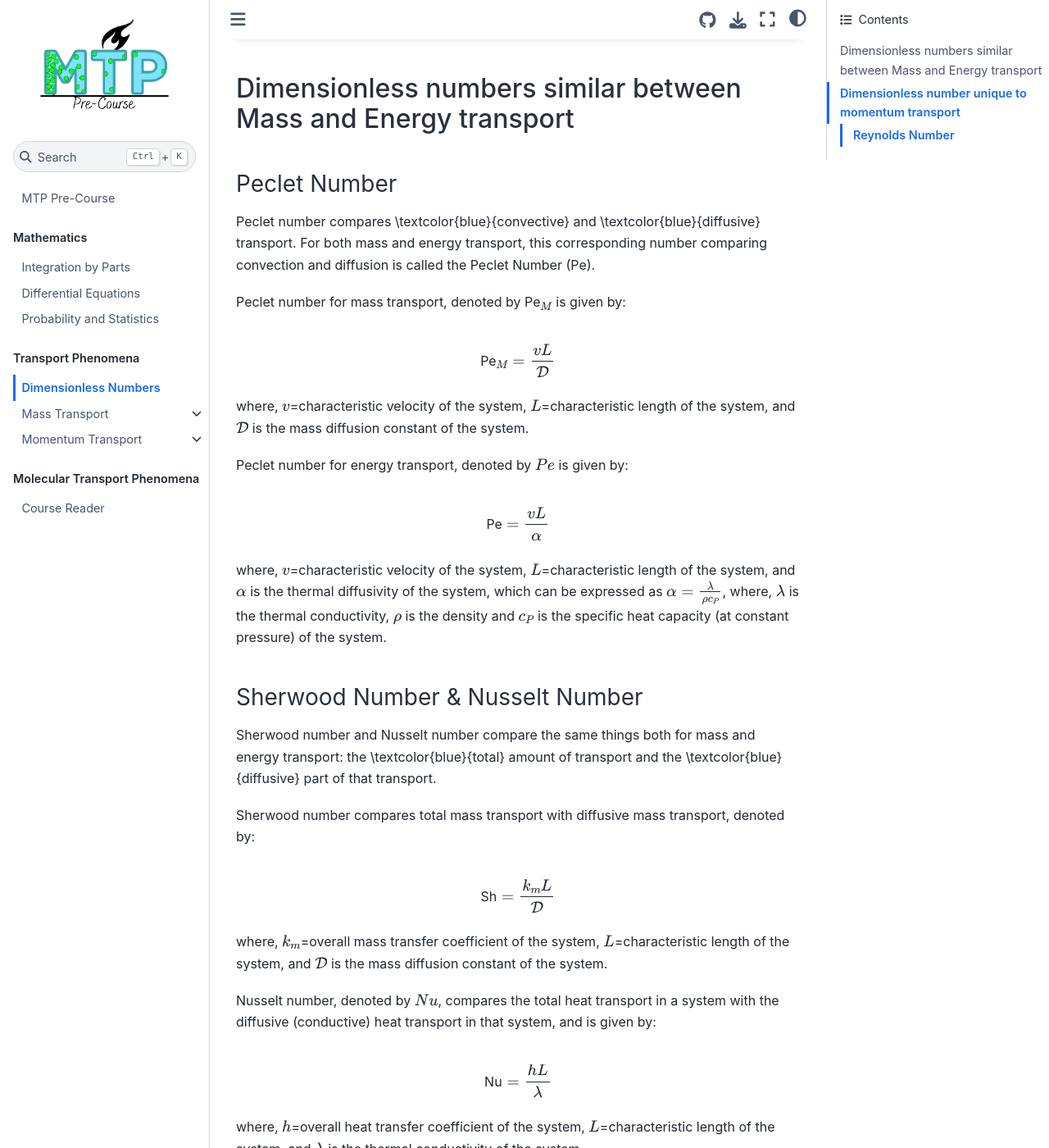
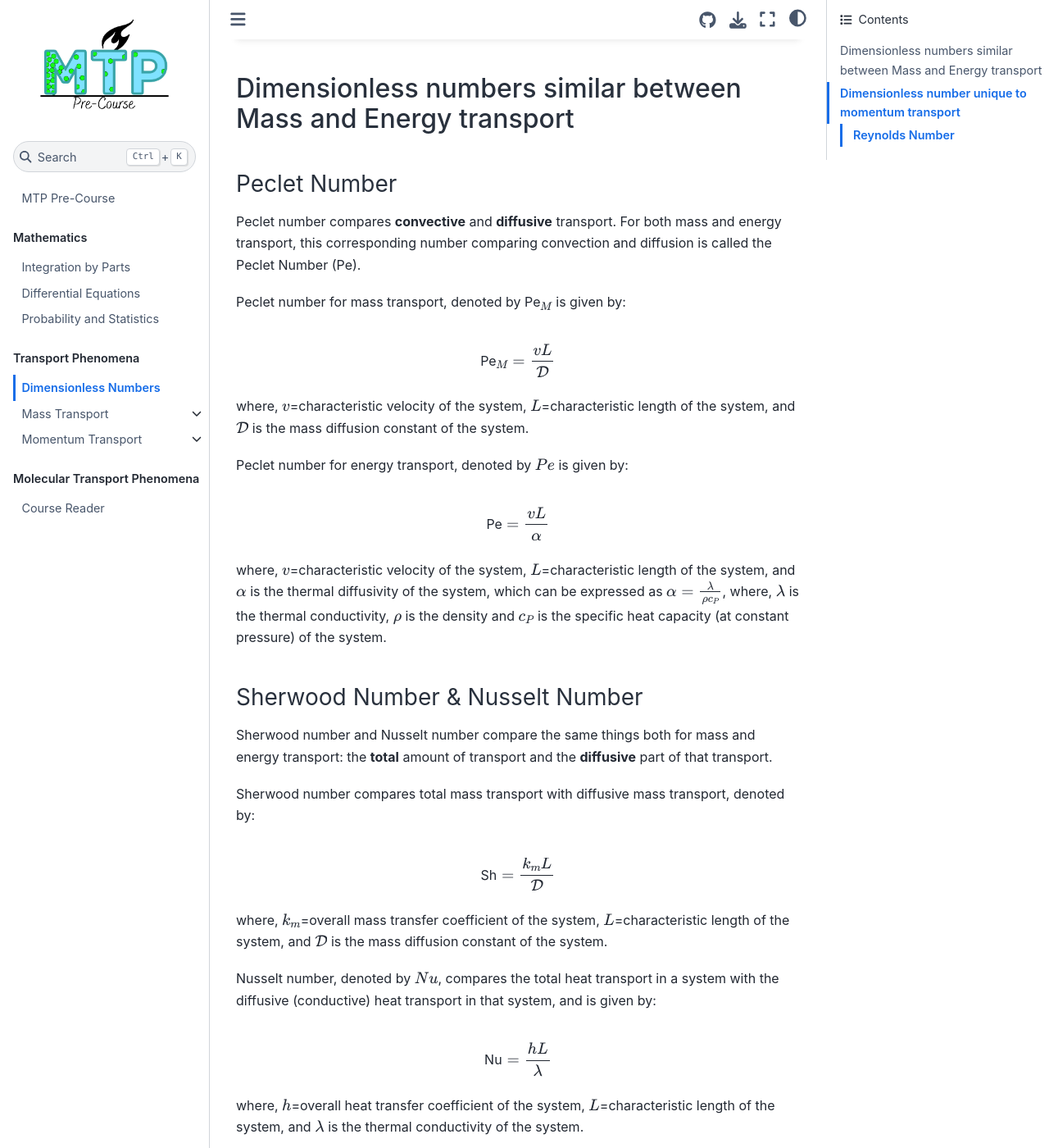
Before and after one commit to TUD-ChemE/MTP-PreCourse, a Jupyter Book: the page built from book/content/Transport_Phenomena/dimensionless_numbers.md, in a window 1280 px wide and 1400 px high, scrolled down 454 px. Shown: the whole window at 82% size. Built offline with Jupyter Book 1.0.4 settings and Sphinx 7.4.7 and the Sphinx Book theme 1.1.4, drawn with Linux system fonts in a browser that asks for light colours; comment, search, counter and statistics services are not loaded; some of the changed text lies outside the part shown.

Commit message:
fix: latex blue to bold

```diff
--- a/book/content/Transport_Phenomena/dimensionless_numbers.md
+++ b/book/content/Transport_Phenomena/dimensionless_numbers.md
@@ -10,7 +10,7 @@ The units are deliberately left out of this document, so please recall or look t
 
 ## Dimensionless numbers similar between Mass and Energy transport
 ### Peclet Number
-Peclet number compares \textcolor{blue}{convective} and \textcolor{blue}{diffusive} transport. For both mass and energy transport, this corresponding number comparing convection and diffusion is called the Peclet Number (Pe).
+Peclet number compares **convective** and **diffusive** transport. For both mass and energy transport, this corresponding number comparing convection and diffusion is called the Peclet Number (Pe).
 
 Peclet number for mass transport, denoted by $\textrm{Pe}_M$ is given by:
 
@@ -29,7 +29,7 @@ $$
 where, $v$=characteristic velocity of the system, $L$=characteristic length of the system, and $\alpha$ is the thermal diffusivity of the system, which can be expressed as $\alpha=\frac{\lambda}{\rho c_P}$, where, $\lambda$ is the thermal conductivity, $\rho$ is the density and $c_P$ is the specific heat capacity (at constant pressure) of the system.
 
 ### Sherwood Number & Nusselt Number
-Sherwood number and Nusselt number compare the same things both for mass and energy transport: the \textcolor{blue}{total} amount of transport and the \textcolor{blue}{diffusive} part of that transport.
+Sherwood number and Nusselt number compare the same things both for mass and energy transport: the **total** amount of transport and the **diffusive** part of that transport.
 
 Sherwood number compares total mass transport with diffusive mass transport, denoted by:
 
@@ -48,7 +48,7 @@ $$
 where, $h$=overall heat transfer coefficient of the system, $L$=characteristic length of the system, and $\lambda$ is the thermal conductivity of the system.
 
 ### Schmidt Number & Prandtl number
-Schmidt Number and Prandtl Number compare the same things for mass and energy transport, respectively: the \textcolor{blue}{momentum diffusivity} and the \textcolor{blue}{mass/thermal diffusivity}.
+Schmidt Number and Prandtl Number compare the same things for mass and energy transport, respectively: the **momentum diffusivity** and the **mass/thermal diffusivity**.
 
 Schmidt Number compares momentum diffusivity and mass diffusivity, denoted by:
 
@@ -67,7 +67,7 @@ $$
 where, $\nu$=the kinematic viscosity of the system, which can be expressed as $\nu=\frac{\mu}{\rho}$, where, $\mu$ is the dynamic viscosity, and $\rho$ is the density of the system; and, $\alpha$ is the thermal diffusivity of the system, which can be expressed as $\alpha=\frac{\lambda}{\rho c_P}$, where, $\lambda$ is the thermal conductivity, $\rho$ is the density and $c_P$ is the specific heat capacity (at constant pressure) of the system.
 
 ### Fourier Number
-Fourier number compares \textcolor{blue}{the actual time of transport} and \textcolor{blue}{the characteristic time of diffusive transport}. For both mass and energy transport, this corresponding number is called the Fourier Number (Fo).
+Fourier number compares **the actual time of transport** and **the characteristic time of diffusive transport**. For both mass and energy transport, this corresponding number is called the Fourier Number (Fo).
 
 Fourier number for mass transport, denoted by $\textrm{Fo}_M$ is given by:
 
```
